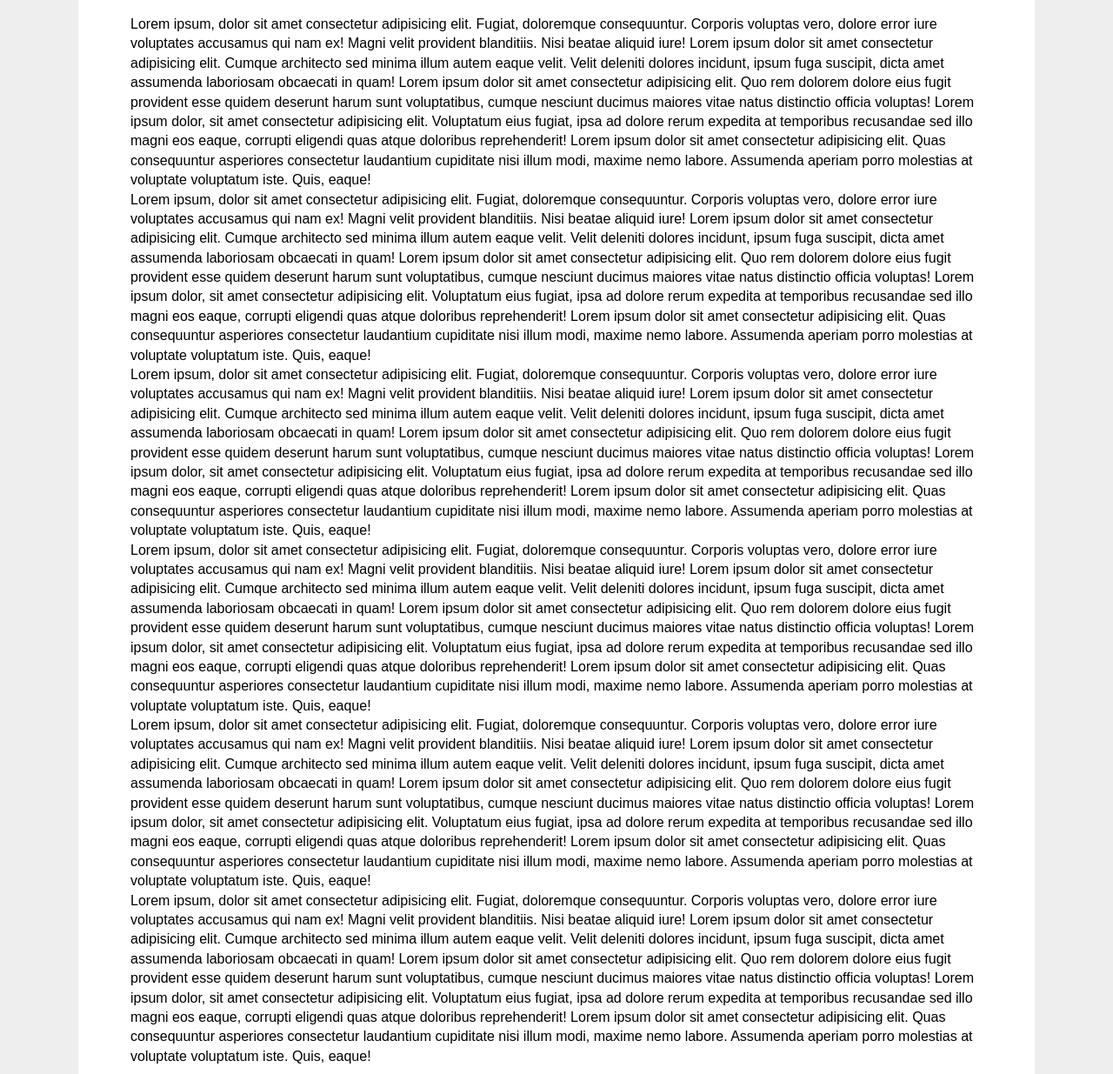
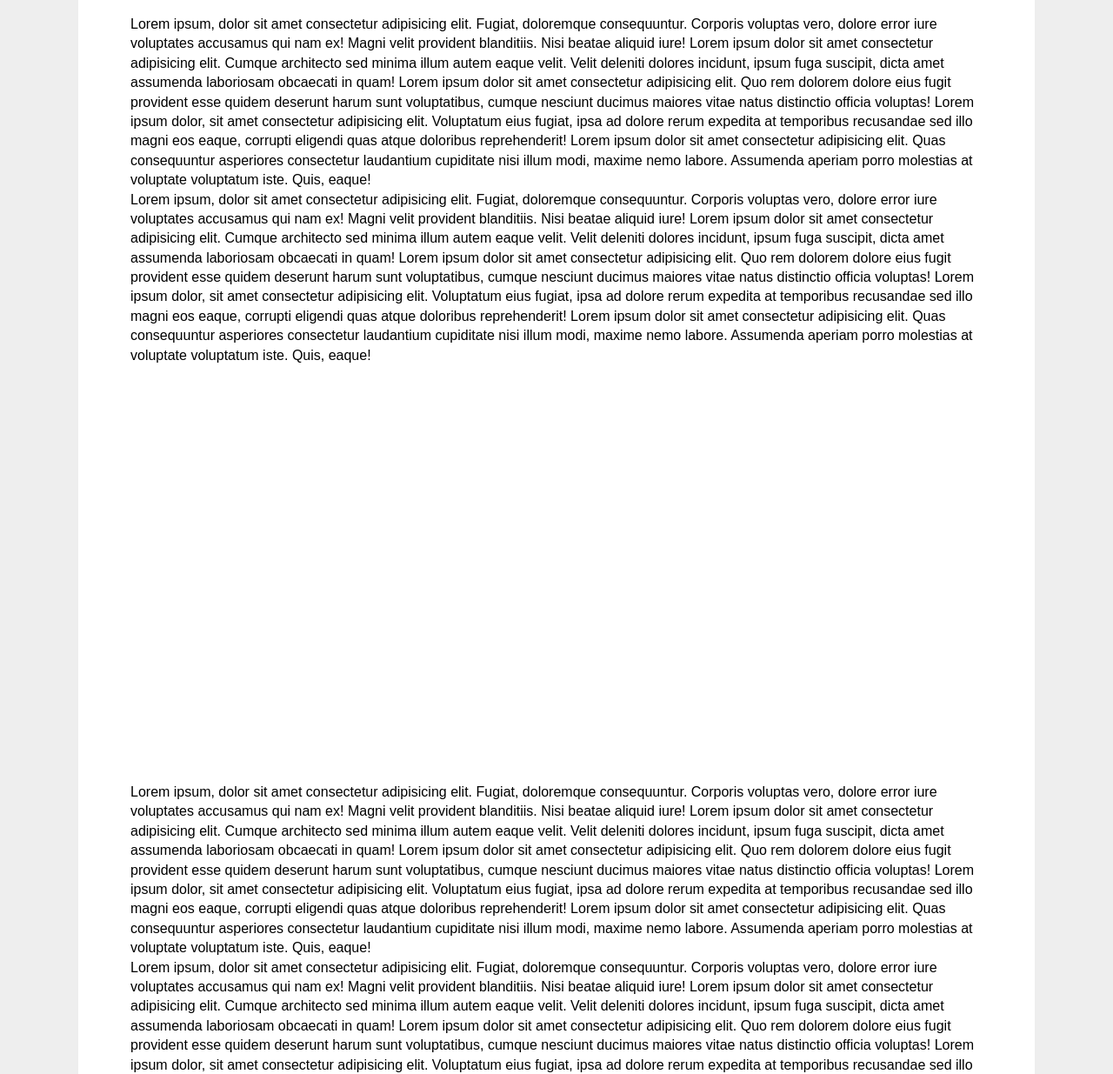
Before and after one commit to pecoro/animate-cc-sample, a website: page index.html in a window 1280 px wide. Shown: the part 99-1334 px from the top of the page at 87% size. Drawn offline with Linux system fonts and the light colour scheme.

Commit message:
HTMLの準備
・<head>にcreatejsへのリンクを入れる
・catblack.htmlとcatblue.htmlからcanvasの入ったdivをコピーしてくる。その際、競合しているid名を別の名前に。

```diff
--- a/index.html
+++ b/index.html
@@ -8,6 +8,7 @@
     <title>Document</title>
     <link rel="stylesheet" href="dist/css/style.css">
     <script src="dist/js/picturefill.min.js" async></script><!-- pictureとsrcsetをIEに対応させる。 -->
+    <script src="https://code.createjs.com/1.0.0/createjs.min.js"></script>
     <script src="dist/js/main.min.js" defer></script>
 </head>
 
@@ -36,6 +37,13 @@
                     cupiditate nisi illum modi, maxime nemo labore. Assumenda aperiam porro molestias at voluptate voluptatum iste.
                     Quis, eaque!
                 </p>
+            </div>
+            <div id="animation_container01" style="background-color:rgba(255, 255, 255, 0.00); width:640px; height:480px">
+                <canvas id="canvas01" width="640" height="480"
+                    style="position: absolute; display: block; background-color:rgba(255, 255, 255, 0.00);"></canvas>
+                <div id="dom_overlay_container01"
+                    style="pointer-events:none; overflow:hidden; width:640px; height:480px; position: absolute; left: 0px; top: 0px; display: block;">
+                </div>
             </div>
             <div class="text-content">
                 <p>
@@ -68,6 +76,13 @@
                     cupiditate nisi illum modi, maxime nemo labore. Assumenda aperiam porro molestias at voluptate voluptatum iste.
                     Quis, eaque!
                 </p>
+            </div>
+            <div id="animation_container02" style="background-color:rgba(255, 255, 255, 0.00); width:640px; height:480px">
+                <canvas id="canvas02" width="640" height="480"
+                    style="position: absolute; display: block; background-color:rgba(255, 255, 255, 0.00);"></canvas>
+                <div id="dom_overlay_container02"
+                    style="pointer-events:none; overflow:hidden; width:640px; height:480px; position: absolute; left: 0px; top: 0px; display: block;">
+                </div>
             </div>
             <div class="text-content">
                 <p>
```
